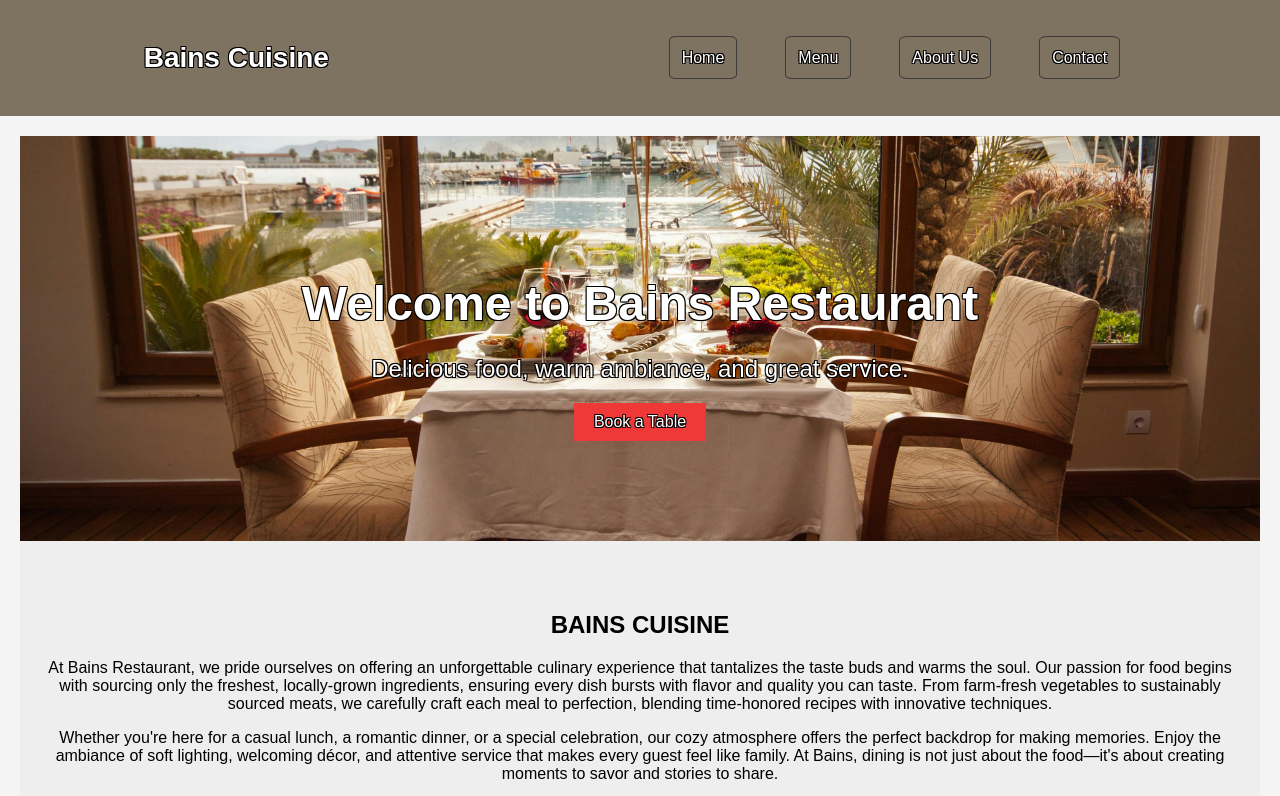
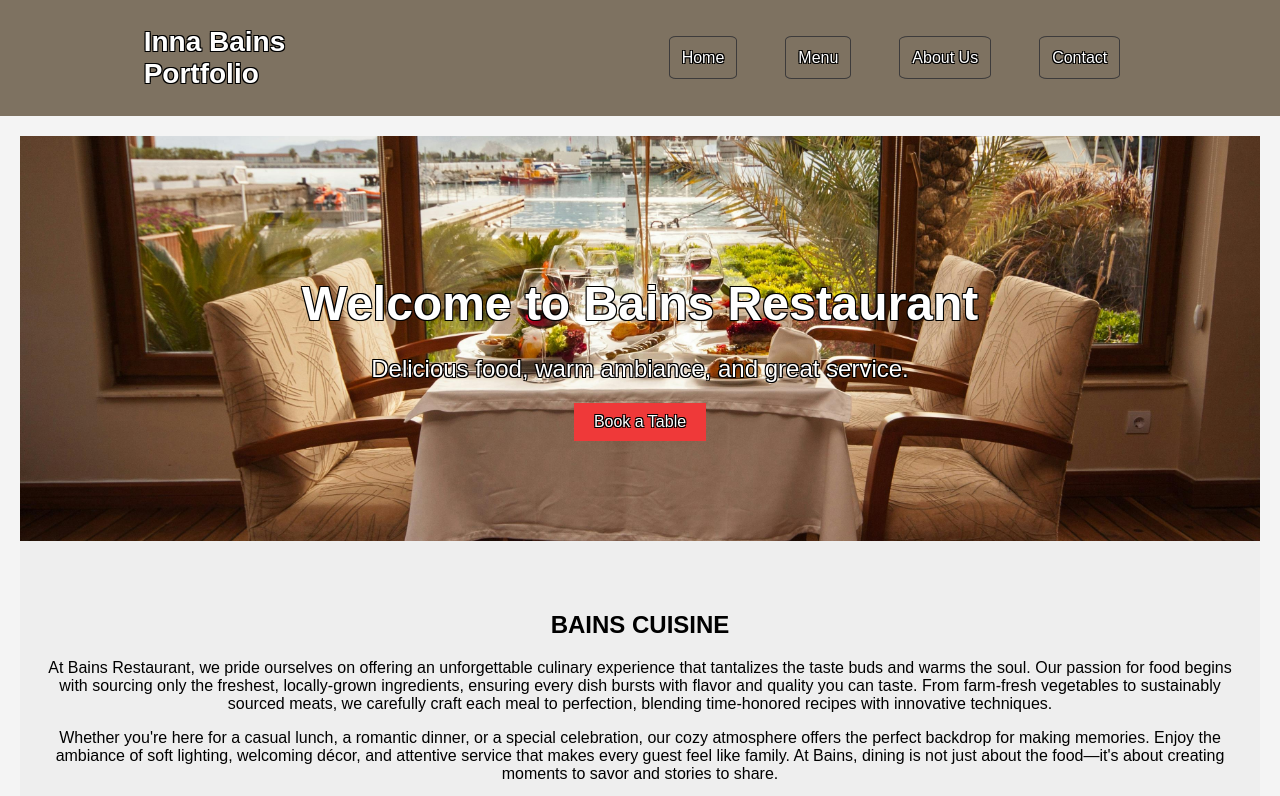
Before and after one commit to InnaBains/InnaBains.github.io, a plain HTML site: page index.html in a window 1280 px wide. Shown: the top 796 px of the page. Drawn offline with Linux system fonts and the light colour scheme.

Commit message:
Update header title to 'Inna Bains Portfolio'

```diff
--- a/index.html
+++ b/index.html
@@ -9,7 +9,7 @@
 </head>
 <body>
     <header>
-        <h1 id="logo">Bains Cuisine</h1>
+        <h1 id="logo">Inna Bains Portfolio</h1>
         <nav>
             <ul id="nav-ul">
                 <li><a href="" class="navbutton">Home</a></li>
```
